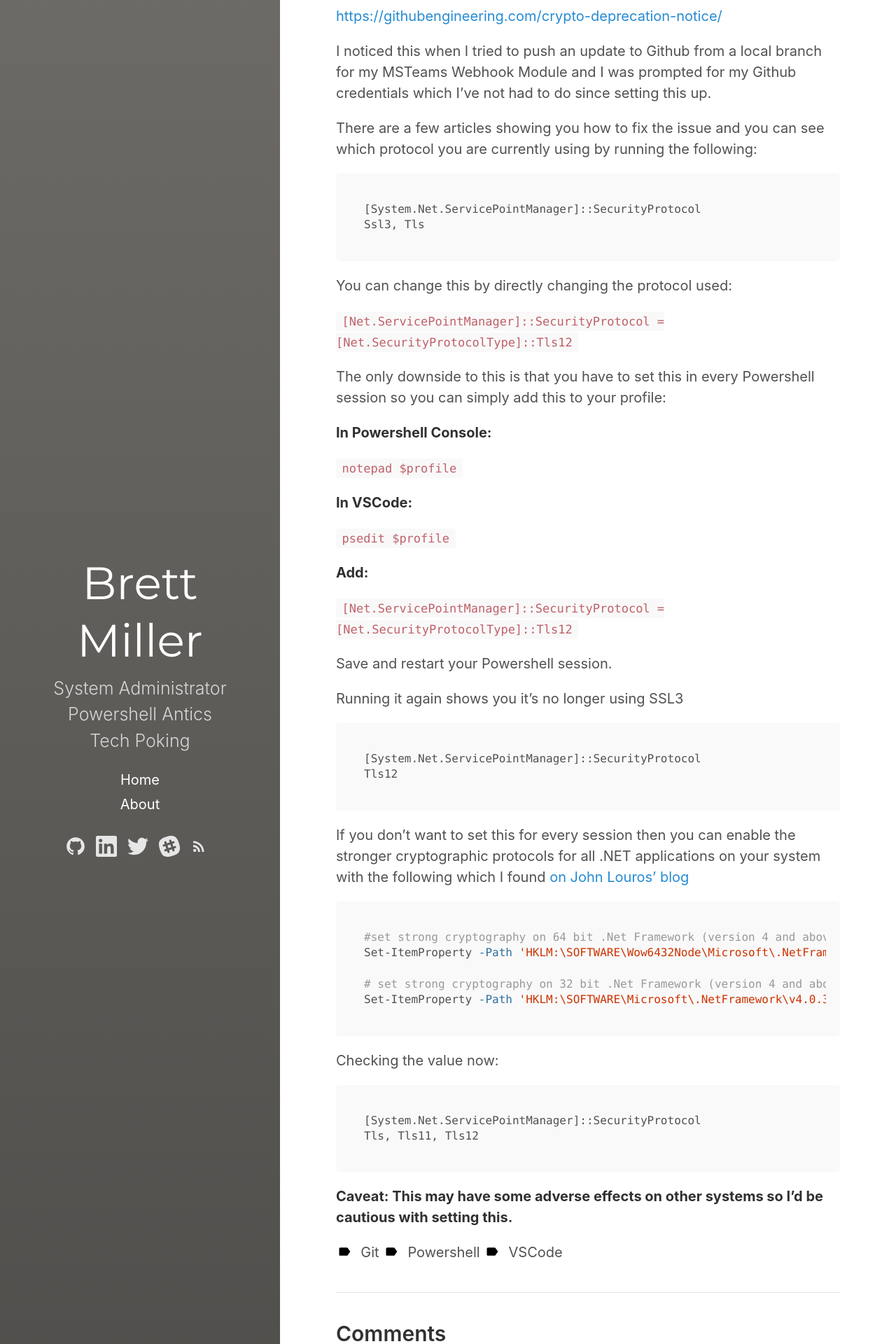
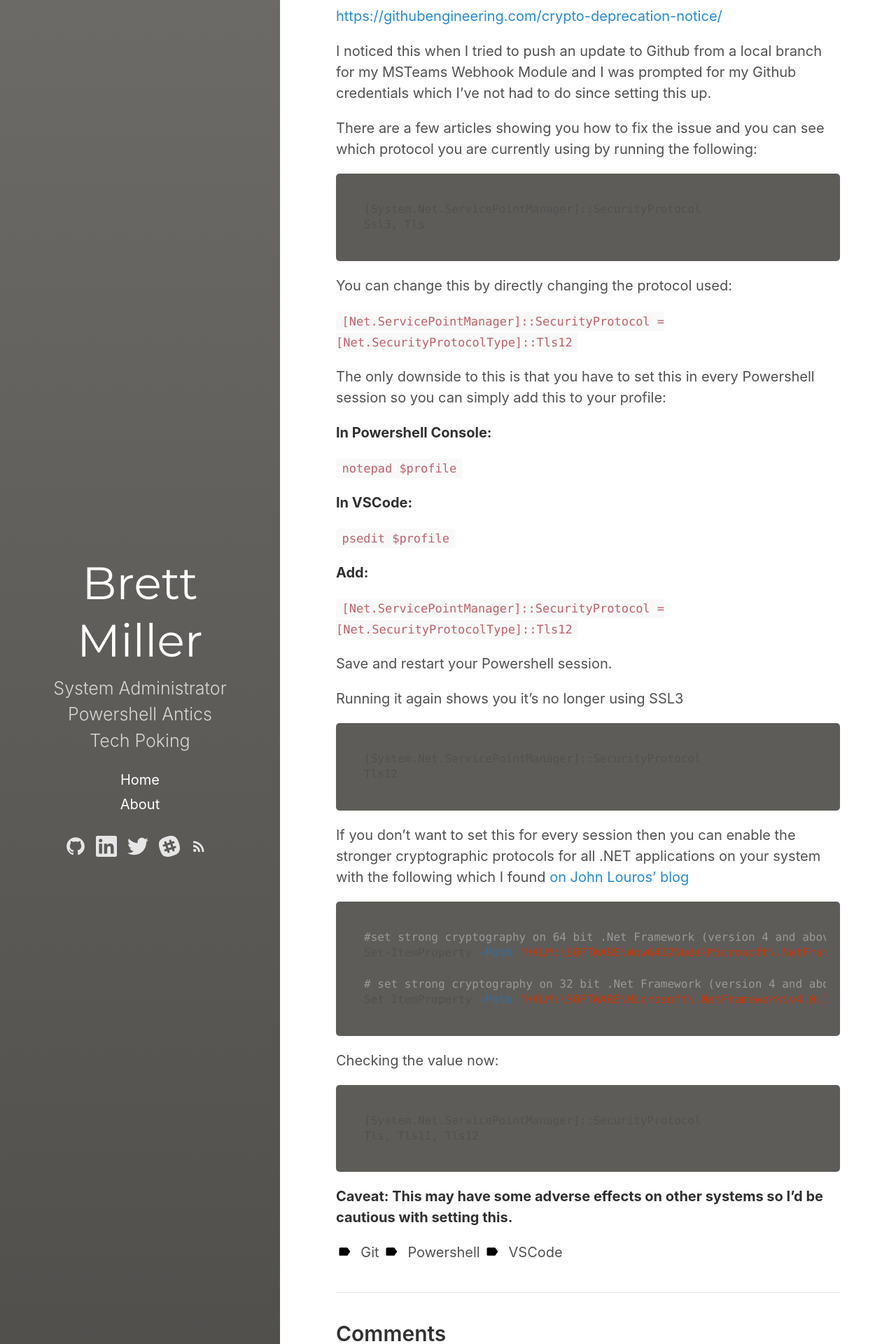
Before and after one commit to brettmillerb/brettmillerb.github.io, a Jekyll site: the page built from _posts/2018-03-13-github-authentication-issues-with-vscode.md, in a window 1280 px wide. Shown: the part 302-2222 px from the top of the page at 70% size. Built offline with Jekyll 4.4.1, drawn with Linux system fonts in a browser that asks for light colours.

Commit message:
still trying to get the background dark themed to match sidebar

```diff
--- a/_sass/hydeout/_code.scss
+++ b/_sass/hydeout/_code.scss
@@ -34,7 +34,7 @@ pre code {
   margin-bottom: 1rem;
   font-size: .8rem;
   line-height: 1.4;
-  background-color: #f9f9f9;
+  background-color: #5e5c59;
   border-radius: .25rem;
 
   pre {
--- a/_sass/hydeout/_syntax.scss
+++ b/_sass/hydeout/_syntax.scss
@@ -1,4 +1,4 @@
-.highlight .hll { background-color: #5e5c59; }
+.highlight .hll { background-color: #ffc; }
 .highlight .c { color: #999; } /* Comment */
 .highlight .err { color: #a00; background-color: #faa } /* Error */
 .highlight .k { color: #069; } /* Keyword */
```
